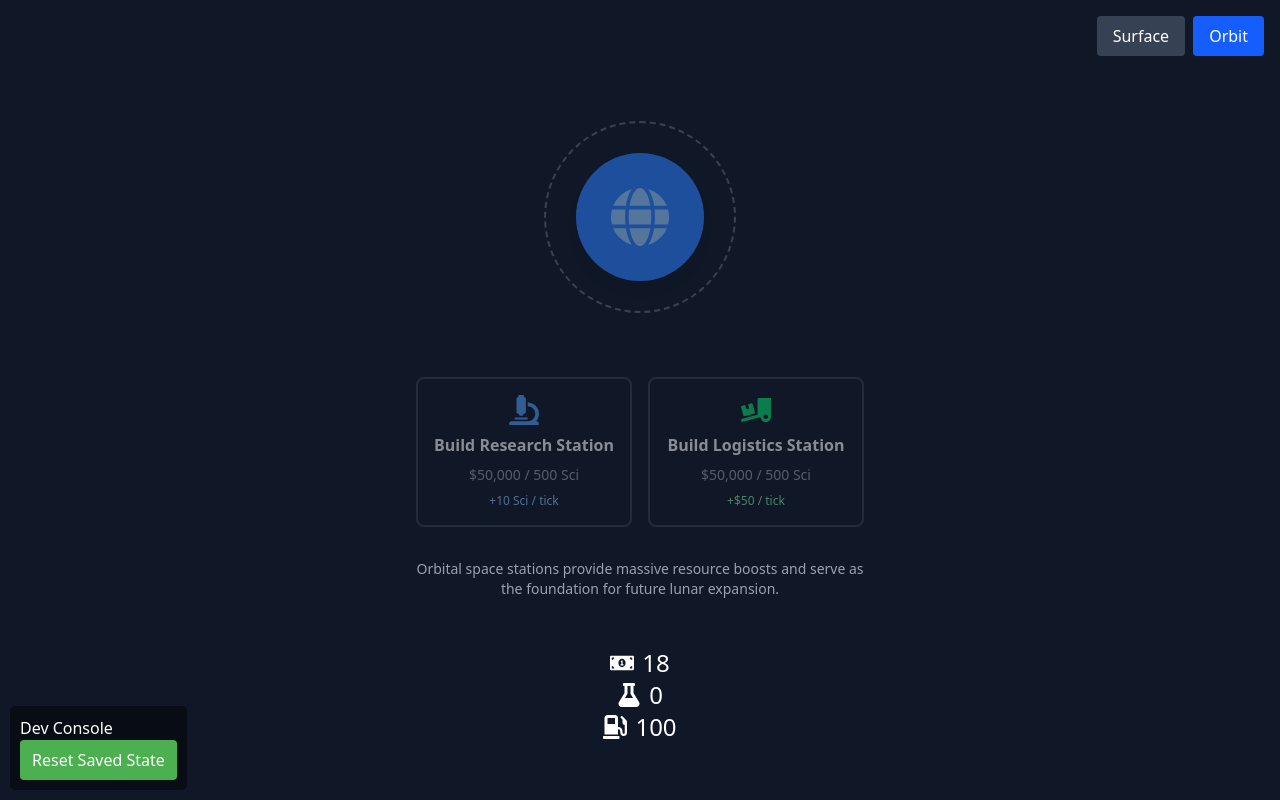
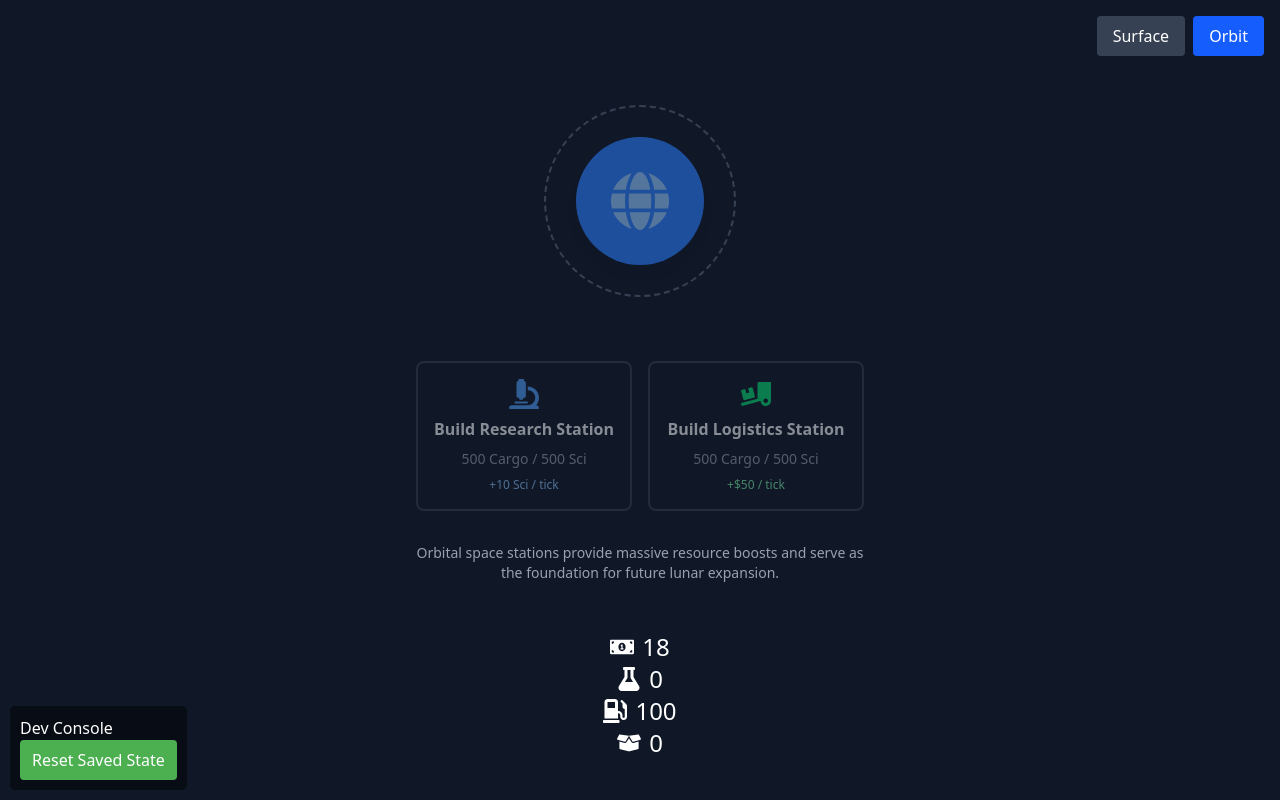
Before and after one commit to barro32/space-clicker, a React (Vite) app: page / in a window 1280 px wide. Both pictures are taken after a click on the button "Orbit". Built offline with nearby package versions, Linux system fonts and the light colour scheme.

Commit message:
feat(mechanic): Implement Cargo resource and update costs

```diff
--- a/src/App.tsx
+++ b/src/App.tsx
@@ -1,13 +1,13 @@
 import { useEffect } from 'react'
 import { useGameStore, GameState, upgrades } from "./useGameStore"
-import { FaMoneyBillAlt, FaFlask, FaGasPump } from 'react-icons/fa' // Added FaGasPump
+import { FaMoneyBillAlt, FaFlask, FaGasPump, FaBoxOpen } from 'react-icons/fa' // Added FaGasPump
 import { SpaceportView } from "./SpaceportView"
 import { OrbitView } from "./OrbitView"
 import { DevConsole } from './DevConsole'
 
 
 export function App() {
-  const { money, science, fuel, tick, availableUpgrades, selectUpgrade, currentView, setView } = useGameStore()
+  const { money, science, fuel, cargo, tick, availableUpgrades, selectUpgrade, currentView, setView } = useGameStore()
 
   useEffect(() => {
     const interval = setInterval(tick, 1000)
@@ -41,6 +41,7 @@ export function App() {
         money: state.money,
         science: state.science,
         fuel: state.fuel,
+        cargo: state.cargo,
         currentView: state.currentView,
         rockets: state.rockets,
         nextRocketId: state.nextRocketId,
@@ -94,6 +95,9 @@ export function App() {
         <p className="flex justify-center items-center text-2xl">
           <FaGasPump className="mr-2"/> {fuel}
         </p>
+        <p className="flex justify-center items-center text-2xl">
+          <FaBoxOpen className="mr-2"/> {Math.floor(cargo)}
+        </p>
       </div>
       {availableUpgrades.length > 0 && (
         <div className="absolute inset-0 bg-black bg-opacity-50 flex items-center justify-center z-50">
--- a/src/OrbitView.tsx
+++ b/src/OrbitView.tsx
@@ -2,9 +2,9 @@ import { useGameStore } from "./useGameStore"
 import { FaSatellite, FaGlobe, FaMicroscope, FaTruckLoading } from "react-icons/fa"
 
 export function OrbitView() {
-  const { spaceStations, buildSpaceStation, money, science } = useGameStore()
+  const { spaceStations, buildSpaceStation, cargo, science } = useGameStore()
 
-  const costMoney = 50000;
+  const costCargo = 500;
   const costScience = 500;
 
   return (
@@ -47,21 +47,21 @@ export function OrbitView() {
       <div className="grid grid-cols-1 md:grid-cols-2 gap-4">
         <div
           onClick={() => buildSpaceStation('research')}
-          className={`cursor-pointer border-2 p-4 rounded-lg flex flex-col items-center gap-2 transition-colors ${money >= costMoney && science >= costScience ? 'border-blue-500 hover:bg-blue-900' : 'border-gray-700 opacity-50'}`}
+          className={`cursor-pointer border-2 p-4 rounded-lg flex flex-col items-center gap-2 transition-colors ${cargo >= costCargo && science >= costScience ? 'border-blue-500 hover:bg-blue-900' : 'border-gray-700 opacity-50'}`}
         >
           <FaMicroscope className="text-3xl text-blue-400" />
           <div className="font-bold">Build Research Station</div>
-          <div className="text-sm text-gray-400">${costMoney.toLocaleString()} / {costScience} Sci</div>
+          <div className="text-sm text-gray-400">{costCargo} Cargo / {costScience} Sci</div>
           <div className="text-xs text-blue-300">+10 Sci / tick</div>
         </div>
 
         <div
           onClick={() => buildSpaceStation('logistics')}
-          className={`cursor-pointer border-2 p-4 rounded-lg flex flex-col items-center gap-2 transition-colors ${money >= costMoney && science >= costScience ? 'border-green-500 hover:bg-green-900' : 'border-gray-700 opacity-50'}`}
+          className={`cursor-pointer border-2 p-4 rounded-lg flex flex-col items-center gap-2 transition-colors ${cargo >= costCargo && science >= costScience ? 'border-green-500 hover:bg-green-900' : 'border-gray-700 opacity-50'}`}
         >
           <FaTruckLoading className="text-3xl text-green-400" />
           <div className="font-bold">Build Logistics Station</div>
-          <div className="text-sm text-gray-400">${costMoney.toLocaleString()} / {costScience} Sci</div>
+          <div className="text-sm text-gray-400">{costCargo} Cargo / {costScience} Sci</div>
           <div className="text-xs text-green-300">+$50 / tick</div>
         </div>
       </div>
--- a/src/useGameStore.ts
+++ b/src/useGameStore.ts
@@ -65,6 +65,7 @@ export interface GameState {
   money: number
   science: number
   fuel: number;
+  cargo: number;
   currentView: "surface" | "orbit";
   rockets: ({ id: number } | null)[];
   nextRocketId: number;
@@ -104,6 +105,7 @@ export const useGameStore = create<GameState>((set, get) => ({
   money: 10,
   science: 0,
   fuel: 100,
+  cargo: 0,
   currentView: "surface",
   rockets: [],
   nextRocketId: 0,
@@ -127,6 +129,9 @@ export const useGameStore = create<GameState>((set, get) => ({
     const activeRockets = state.rockets.filter(r => r !== null).length - state.explodedRocketIds.length;
     let cargoProd = activeRockets * state.profitPerRocket;
     let sciProd = 0
+    // Generate Cargo resource: 0.1 per active rocket (representing launches)
+    let cargoResourceProd = activeRockets * 0.1;
+
     for (let i = 0; i < state.spaceports.length; i++) {
       if (state.spaceports[i].type === "cargo") {
         cargoProd += (i + 1)
@@ -150,6 +155,7 @@ export const useGameStore = create<GameState>((set, get) => ({
     let newMoney = state.money + cargoProd
     let newScience = state.science + sciProd
     let newFuel = state.fuel + state.fuelRefineries * state.fuelProductionPerRefinery;
+    let newCargo = state.cargo + cargoResourceProd;
     let newExplodedRocketIds = [...state.explodedRocketIds]
 
     if (Math.random() < state.rocketExplosionChance && activeRockets > 0) {
@@ -168,6 +174,7 @@ export const useGameStore = create<GameState>((set, get) => ({
       money: newMoney,
       science: newScience,
       fuel: newFuel,
+      cargo: newCargo,
       explodedRocketIds: newExplodedRocketIds,
     }
   }),
@@ -210,11 +217,11 @@ export const useGameStore = create<GameState>((set, get) => ({
       return {}
     }),
   buildSpaceStation: (type: SpaceStation['type']) => set(state => {
-    const costMoney = 50000;
+    const costCargo = 500;
     const costScience = 500;
-    if (state.money >= costMoney && state.science >= costScience) {
+    if (state.cargo >= costCargo && state.science >= costScience) {
       return {
-        money: state.money - costMoney,
+        cargo: state.cargo - costCargo,
         science: state.science - costScience,
         spaceStations: [...state.spaceStations, {
           id: `station-${Date.now()}-${Math.random()}`,
```
Also changed, not shown: 1 other file (tests, documents, lock files or other folders).
